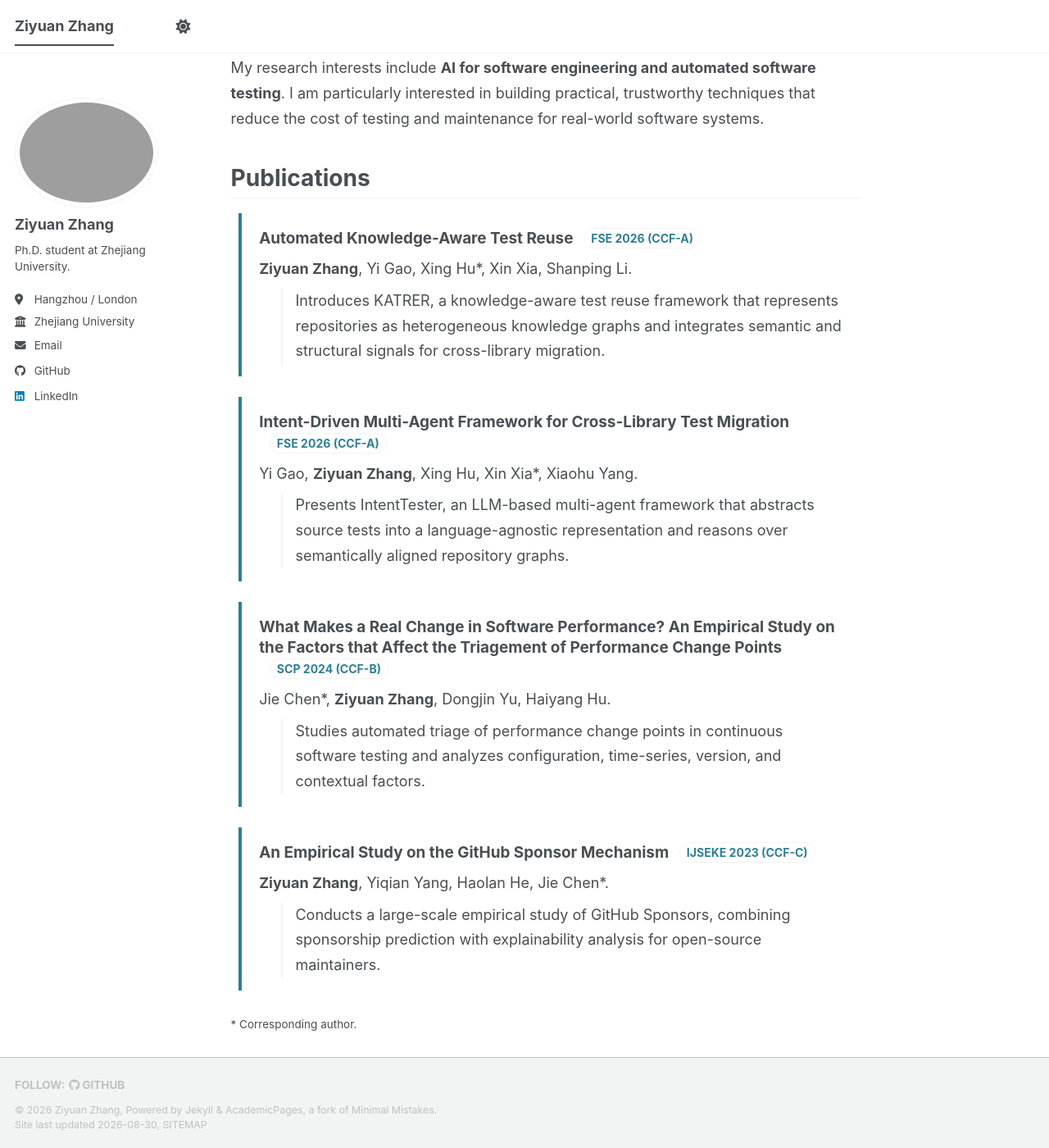
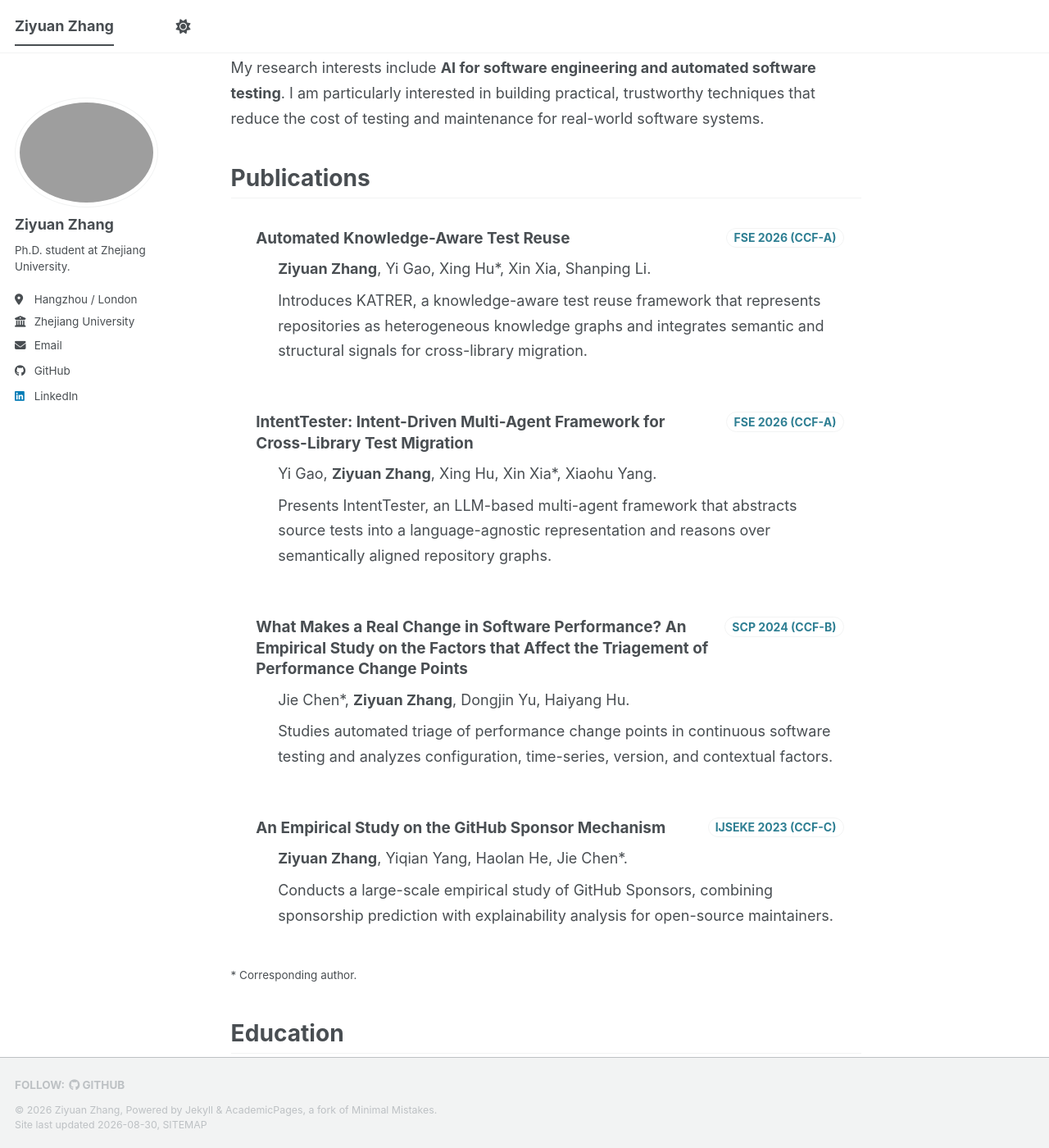
Before and after one commit to TinyyTomato/TinyyTomato.github.io, a Jekyll site: the page built from _pages/about.md, in a window 1280 px wide and 1400 px high, scrolled down 282 px. Shown: the whole window at 82% size. Built offline with Jekyll 4.4.1, drawn with Linux system fonts in a browser that asks for light colours; a style sheet for code colours, icons or effects is not loaded.

Commit message:
Align publication metadata and simplify styling

```diff
--- a/_includes/head.html
+++ b/_includes/head.html
@@ -13,4 +13,4 @@
 </script>
 
 <!-- For all browsers -->
-<link rel="stylesheet" href="{{ base_path }}/assets/css/main.css?v=7">
+<link rel="stylesheet" href="{{ base_path }}/assets/css/main.css?v=8">
--- a/_pages/about.md
+++ b/_pages/about.md
@@ -27,7 +27,7 @@ My research interests include **AI for software engineering and automated softwa
 
 <div class="publication-card">
   <div class="publication-title-row">
-    <h3>Intent-Driven Multi-Agent Framework for Cross-Library Test Migration</h3>
+    <h3>IntentTester: Intent-Driven Multi-Agent Framework for Cross-Library Test Migration</h3>
     <span class="publication-venue">FSE 2026 (CCF-A)</span>
   </div>
   <p class="publication-authors">Yi Gao, <strong>Ziyuan Zhang</strong>, Xing Hu, Xin Xia&ast;, Xiaohu Yang.</p>
--- a/assets/css/main.scss
+++ b/assets/css/main.scss
@@ -61,26 +61,32 @@
 .publication-card {
   margin: 1rem 0 1.4rem 0.5rem;
   padding: 1rem 1.2rem 0.85rem;
-  border-left: 4px solid var(--global-base-color);
-  border-radius: 0 6px 6px 0;
+  border-left: 0;
+  border-radius: 6px;
   background: transparent;
   box-shadow: none;
 }
 
 .publication-title-row {
+  display: flex;
+  align-items: flex-start;
+  gap: 0.8rem;
   margin-bottom: 0.55rem;
   line-height: 1.4;
 }
 
 .publication-title-row h3 {
-  display: inline;
+  display: block;
+  flex: 1 1 auto;
+  min-width: 0;
   margin: 0;
   font-size: 1.05em;
 }
 
 .publication-venue {
-  display: inline-block;
-  margin-left: 0.7rem;
+  display: block;
+  flex: 0 0 auto;
+  margin-left: auto;
   padding: 0.08rem 0.45rem;
   border: 1px solid var(--global-border-color);
   border-radius: 999px;
@@ -96,13 +102,13 @@
 }
 
 .publication-authors {
-  padding-left: 0;
+  margin-left: 1.5rem !important;
 }
 
 .publication-description {
   margin-left: 1.5rem !important;
-  padding-left: 0.85rem;
-  border-left: 2px solid var(--global-border-color);
+  padding-left: 0;
+  border-left: 0;
 }
 
 .publication-card p:last-child {
@@ -121,13 +127,13 @@
   }
 
   .publication-venue {
-    margin-left: 0.4rem;
+    margin-left: auto;
     font-size: 0.73em;
   }
 
+  .publication-authors,
   .publication-description {
     margin-left: 0.75rem !important;
-    padding-left: 0.65rem;
   }
 
   .page__content > h1 {
```
